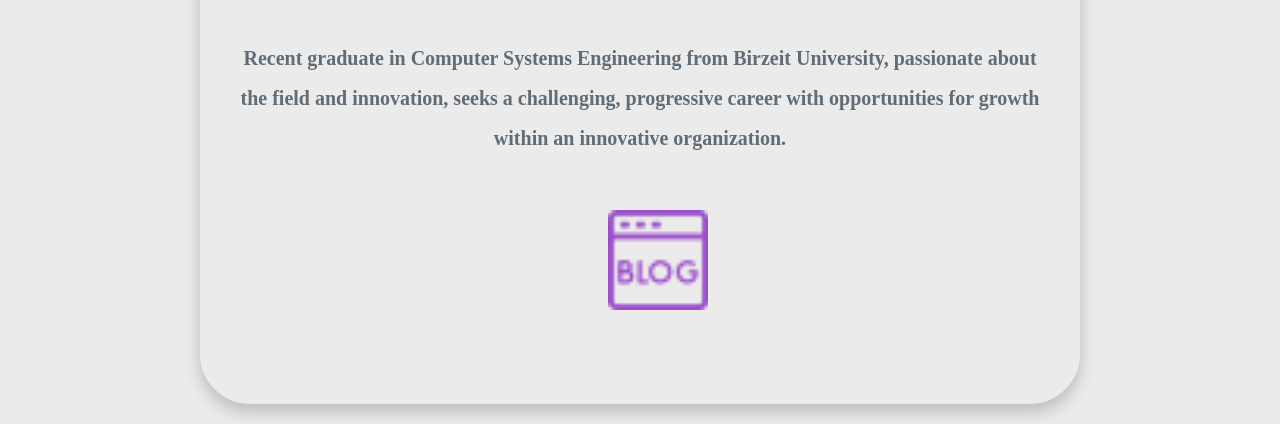
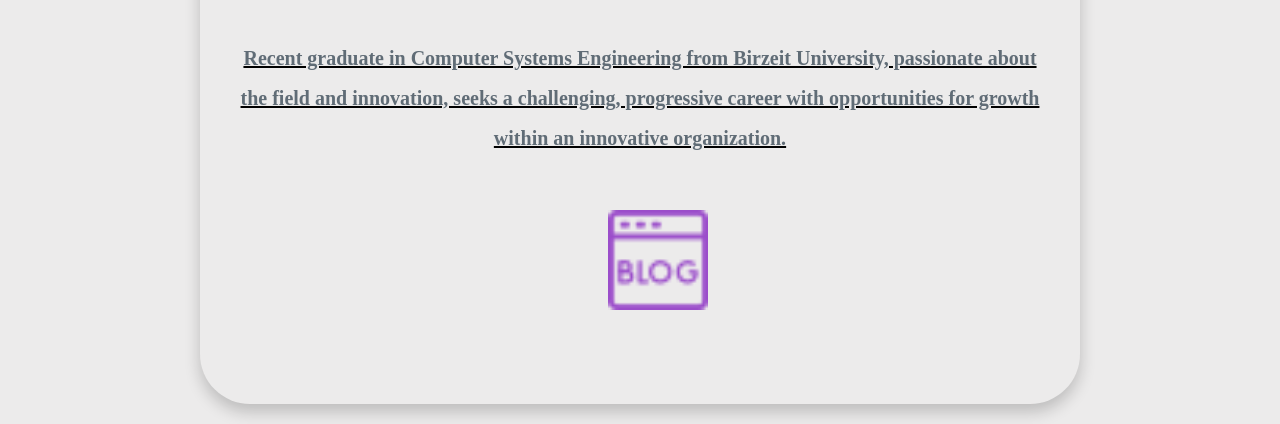
Before and after one commit to DaliaKusbeh/Project1-Personal-Blog-Website, a plain HTML site: page index.html in a window 1280 px wide. Shown: the part 286-710 px from the top of the page. Drawn offline with Linux system fonts and the light colour scheme.

Commit message:
Update index.html

```diff
--- a/index.html
+++ b/index.html
@@ -32,7 +32,7 @@
                 <b><h1>
                     Welcom in my Blog page
                 </h1></b>
-                <b><p>Recent graduate in Computer Systems Engineering from Birzeit University, passionate about the field and innovation, seeks a challenging, progressive career with opportunities for growth within an innovative organization.</p></b>
+                <u><b><p>Recent graduate in Computer Systems Engineering from Birzeit University, passionate about the field and innovation, seeks a challenging, progressive career with opportunities for growth within an innovative organization.</p></b></u>
                 <img src="assets/images/blog.png"/>
             </div>
         </div>
```
